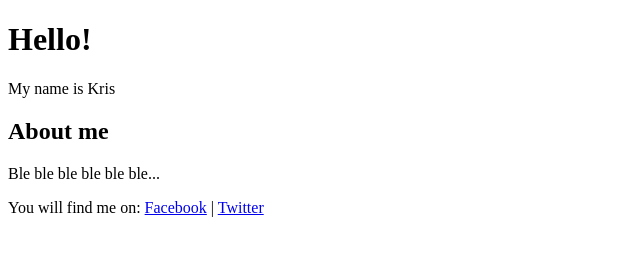
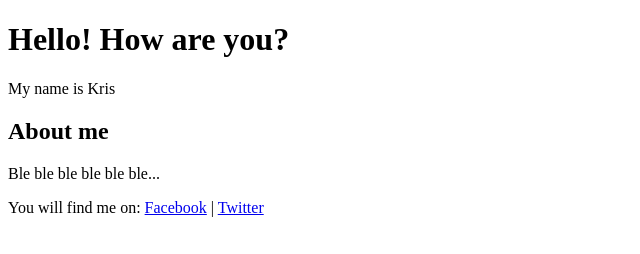
Before and after one commit to olmaq/learning-git-2, a plain HTML site: page index.html in a window 1280 px wide. Shown: the whole page, without its empty margins (0-640 px from the left). Drawn offline with Linux system fonts and the light colour scheme.

Commit message:
Update content of index.html

```diff
--- a/index.html
+++ b/index.html
@@ -7,7 +7,7 @@
 	</head>
 	<body>
 		<header>
-			<h1>Hello!</h1>
+			<h1>Hello! How are you?</h1>
 			<p>My name is Kris</p>
 		</header>
 		<section class="container">
```
